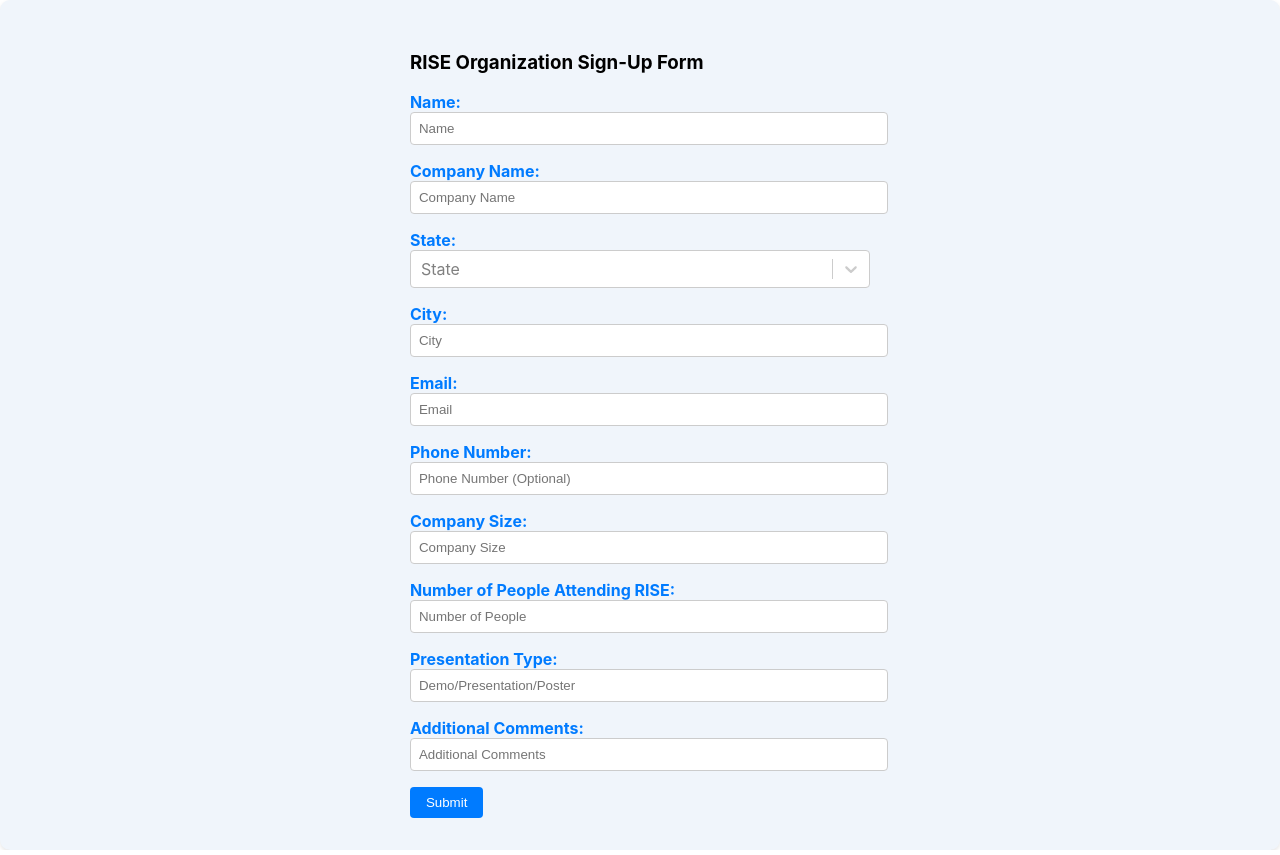
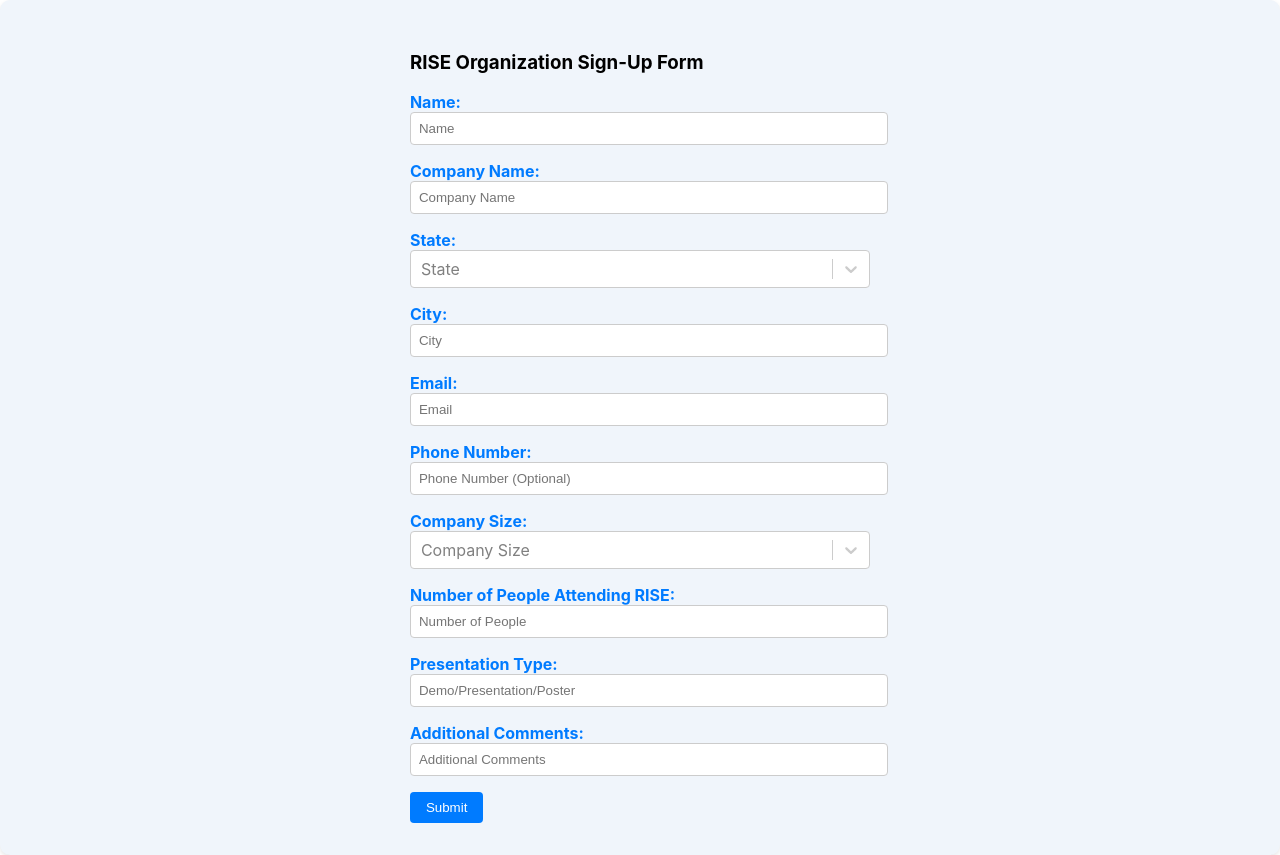
Before and after one commit to purdue-arc/FormDataApp, a React (Create React App) app: page / in a window 1280 px wide. Built offline with nearby package versions, Linux system fonts and the light colour scheme.

Commit message:
Added dropdown for company sizes

```diff
--- a/src/ResultsAdd.js
+++ b/src/ResultsAdd.js
@@ -70,8 +70,19 @@ class ResultsAdd extends React.Component{
         { value: 'WY', label: 'Wyoming' }
     ];
 
+    companySizes = [
+        { value: 'micro (<10)', label: '<10 Employees' },
+        { value: 'small (10-49)', label: '10-49 Employees' },
+        { value: 'mediumSmall (50-99)', label: '50-99 Employees' },
+        { value: 'medium (100-249)', label: '100-249 Employees' },
+        { value: 'mediumLarge (250-499)', label: '250-499 Employees' },
+        { value: 'large (500-999)', label: '500-999 Employees' },
+        { value: 'xlarge (1000+)', label: '>1000 Employees' }
+    ];
+
     options = {
-        states: this.states
+        states: this.states,
+        companySizes : this.companySizes
     }
 
     postDataHandler = (e) => {
@@ -136,7 +147,7 @@ class ResultsAdd extends React.Component{
                             {this.renderInputField("text","cityLocation", "City:", "City",require)}
                             {this.renderInputField("email","contactEmail", "Email:", "Email",require)}
                             {this.renderInputField("text","phoneNumber", "Phone Number:", "Phone Number (Optional)")}
-                            {this.renderInputField("text","companySize", "Company Size:", "Company Size", require)}
+                            {this.renderMultiSelect("companySize","companySizes", "Company Size:", "Company Size", require)}
                             {this.renderInputField("text","numPeople", "Number of People Attending RISE:", "Number of People",require)}
                             {this.renderInputField("text","presentationType", "Presentation Type:", "Demo/Presentation/Poster",require)}
                             {this.renderInputField("text","comments", "Additional Comments:", "Additional Comments")}
```
